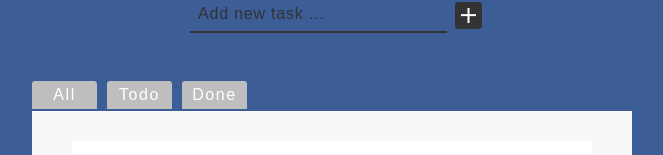
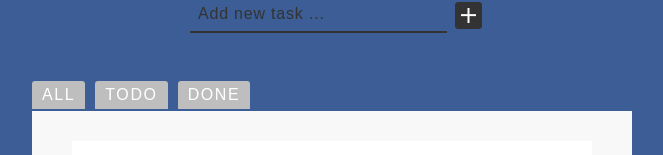
Before and after one commit to peiyunlee/ithome-21ironman-todolist, a React (Create React App) app: page / in a window 1280 px wide. Shown: the part 138-293 px from the top of the page, without its empty margins (308-971 px from the left). Built offline with nearby package versions, Linux system fonts and the light colour scheme.

Commit message:
filter style

```diff
--- a/src/components/Filter.js
+++ b/src/components/Filter.js
@@ -12,7 +12,6 @@ const Button = styled.div`
   border-bottom: 2px solid #3c5d95;
   border-radius: 3px 3px 0 0;
   padding: 5px 10px;
-  width: 45px;
   color: white;
   margin-right: 10px;
   letter-spacing: 0.1em;
@@ -30,13 +29,13 @@ function Filter() {
   return (
     <ButtonContainer>
       <Button onClick={() => dispatch(actions.setFilter("SHOW_ALL"))}>
-        All
+        ALL
       </Button>
       <Button onClick={() => dispatch(actions.setFilter("SHOW_TODO"))}>
-        Todo
+        TODO
       </Button>
       <Button onClick={() => dispatch(actions.setFilter("SHOW_DONE"))}>
-        Done
+        DONE
       </Button>
     </ButtonContainer>
   );
```
